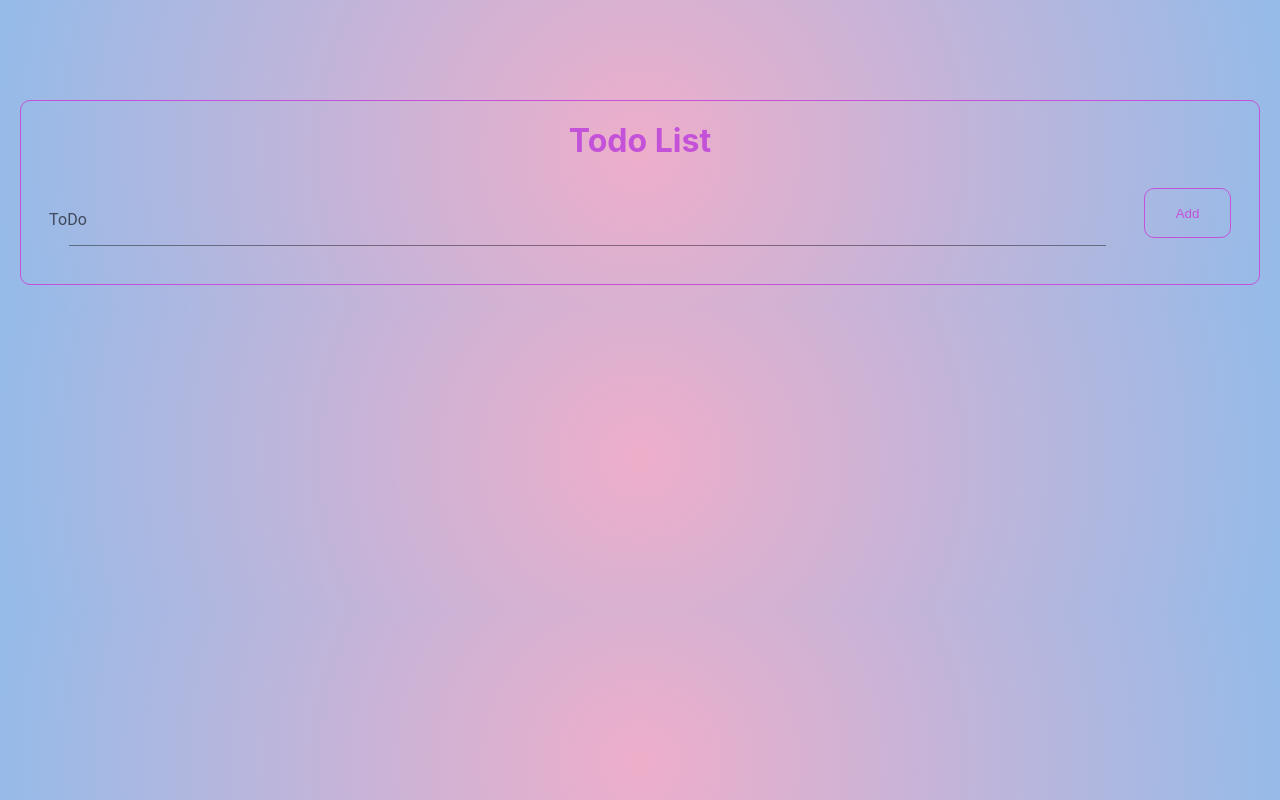
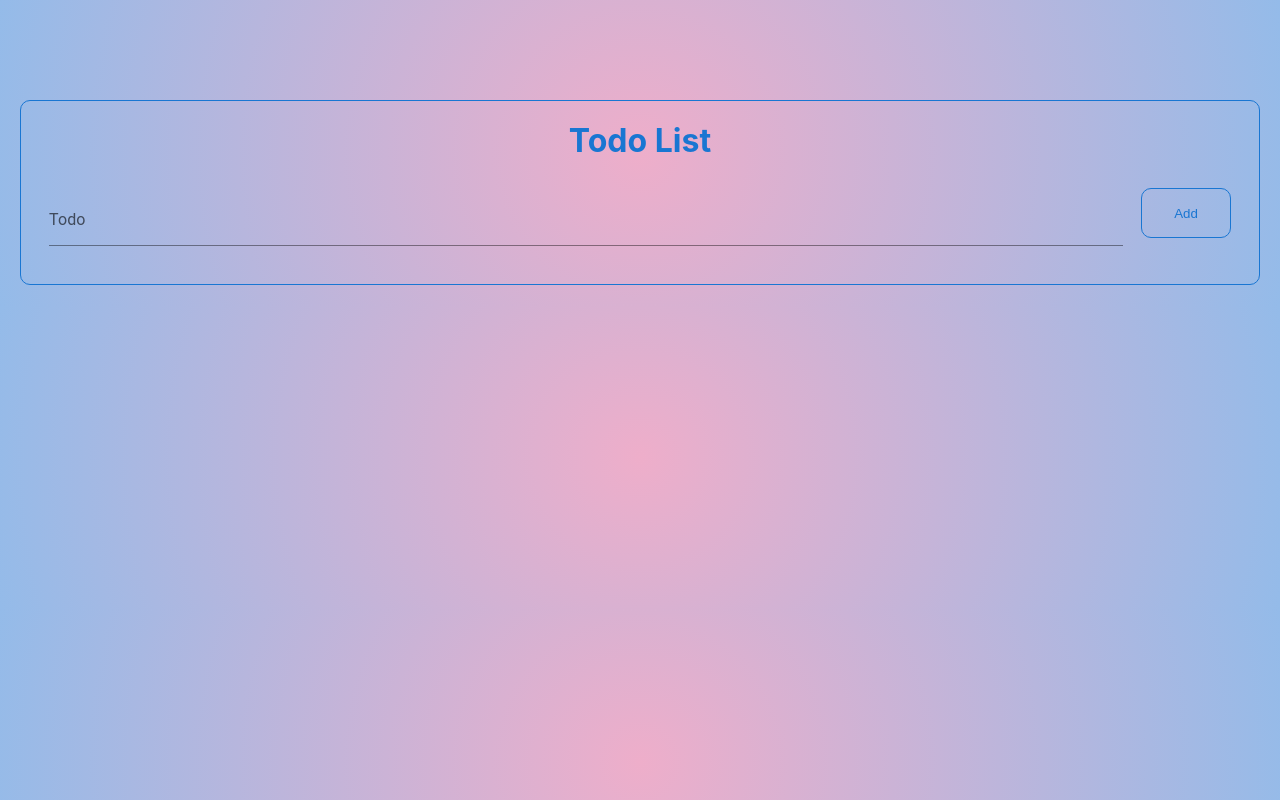
Before and after one commit to ulkermu/todo-app, a React (Create React App) app: page / in a window 1280 px wide. Built offline with nearby package versions, Linux system fonts and the light colour scheme.

Commit message:
App.scss v0.01

```diff
--- a/package.json
+++ b/package.json
@@ -15,6 +15,7 @@
     "react-bootstrap": "^2.4.0",
     "react-dom": "^18.1.0",
     "react-scripts": "5.0.1",
+    "styled-components": "^5.3.5",
     "uuid": "^8.3.2",
     "web-vitals": "^2.1.4"
   },
--- a/src/components/TodoAdd.jsx
+++ b/src/components/TodoAdd.jsx
@@ -2,7 +2,6 @@ import { useContext, useState } from "react";
 import TodoContext from "../context/TodoContext";
 import Box from "@mui/material/Box";
 import TextField from "@mui/material/TextField";
-//import Button from '@mui/material/Button';
 
 const TodoAdd = () => {
   const { dispatch } = useContext(TodoContext);
@@ -46,7 +45,7 @@ const TodoAdd = () => {
       <TextField
         fullWidth
         id="standard-basic"
-        label="ToDo"
+        label="Todo"
         variant="standard"
         type="text"
         name="todoadd"
--- a/src/style/App.css
+++ b/src/style/App.css
@@ -1,5 +1,5 @@
 body {
-  color: #c452d9;
+  color: #1976d2;
   margin: 0;
   padding: 0;
   background: radial-gradient(circle, #eeaeca 0%, #94bbe9 100%);
@@ -29,7 +29,7 @@ body .App .TodoList {
   width: 100%;
   margin: 20px;
   padding: 20px;
-  border: 1px solid #c452d9;
+  border: 1px solid #1976d2;
   border-radius: 10px;
 }
 
@@ -58,7 +58,7 @@ body .App .TodoList .Todo .TodoChildren {
 body .App .TodoList .Todo .TodoChildren .TodoDelete {
   border-radius: 50%;
   border: 1px solid transparent;
-  background-color: #c452d9;
+  background-color: #1976d2;
   color: #f2f2f2;
   margin-left: auto;
   cursor: pointer;
@@ -79,8 +79,8 @@ body .App .TodoList .Todo .TodoChildren .TodoDelete:hover {
   -webkit-transition: all 150ms linear;
   transition: all 150ms linear;
   background-color: #f2f2f2;
-  color: #c452d9;
-  border: 1px solid #c452d9;
+  color: #1976d2;
+  border: 1px solid #1976d2;
 }
 
 body .App .TodoList .Todo .TodoChildren-fadeout {
@@ -107,7 +107,7 @@ body .App .TodoList .TodoAdd {
 }
 
 body .App .TodoList .TodoAdd .TodoAddInput {
-  padding: 10px 20px;
+  padding: 10px 0;
   border-radius: 10px;
   width: inherit;
 }
@@ -118,9 +118,9 @@ body .App .TodoList .TodoAdd button {
   width: 100px;
   margin-left: auto;
   cursor: pointer;
-  border: 1px solid #c452d9;
+  border: 1px solid #1976d2;
   background-color: transparent;
-  color: #c452d9;
+  color: #1976d2;
   height: 50px;
 }
 
@@ -128,7 +128,7 @@ body .App .TodoList .TodoAdd button:hover {
   -webkit-transition: all 150ms linear;
   transition: all 150ms linear;
   border: 1px solid transparent;
-  background-color: #c452d9;
+  background-color: #1976d2;
   color: #f2f2f2;
 }
 
--- a/src/style/App.scss
+++ b/src/style/App.scss
@@ -1,5 +1,5 @@
 body {
-  color: #c452d9;
+  color: #1976d2;
   margin: 0;
   padding: 0;
   background: radial-gradient(
@@ -18,7 +18,7 @@ body {
       width: 100%;
       margin: 20px;
       padding: 20px;
-      border: 1px solid #c452d9;
+      border: 1px solid #1976d2;
       border-radius: 10px;
       h1 {
         margin: 0 auto;
@@ -38,7 +38,7 @@ body {
           .TodoDelete {
             border-radius: 50%;
             border: 1px solid transparent;
-            background-color: #c452d9;
+            background-color: #1976d2;
             color: #f2f2f2;
             margin-left: auto;
             cursor: pointer;
@@ -50,8 +50,8 @@ body {
             &:hover {
               transition: all 150ms linear;
               background-color: #f2f2f2;
-              color: #c452d9;
-              border: 1px solid #c452d9;
+              color: #1976d2;
+              border: 1px solid #1976d2;
             }
           }
         }
@@ -73,7 +73,7 @@ body {
         gap: 10px;
         margin-top: 20px;
         .TodoAddInput {
-          padding: 10px 20px;
+          padding: 10px 0;
           border-radius: 10px;
           width: inherit;
         }
@@ -83,14 +83,14 @@ body {
           width: 100px;
           margin-left: auto;
           cursor: pointer;
-          border: 1px solid #c452d9;
+          border: 1px solid #1976d2;
           background-color: transparent;
-          color: #c452d9;
+          color: #1976d2;
           height: 50px;
           &:hover {
             transition: all 150ms linear;
             border: 1px solid transparent;
-            background-color: #c452d9;
+            background-color: #1976d2;
             color: #f2f2f2;
           }
         }
```
Also changed, not shown: 2 other files (tests, documents, lock files or other folders).
